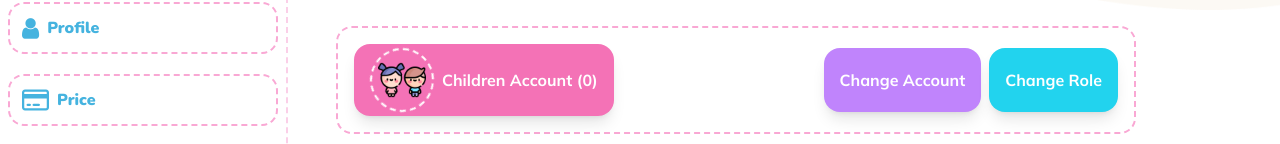
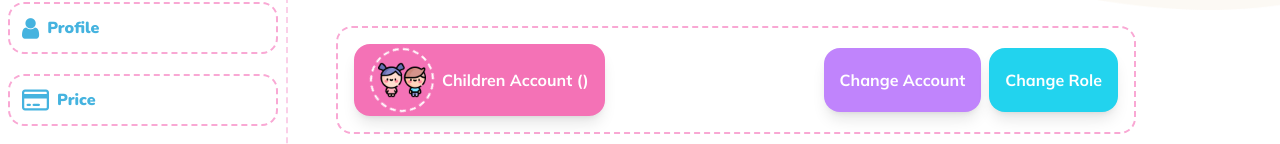
Before and after one commit to Najafi13814252/company-project, a Vue app: page /profile in a window 1280 px wide. Shown: the part 394-538 px from the top of the page. Built offline with nearby package versions, Linux system fonts and the light colour scheme.

Commit message:
Local storage and profile were updated

```diff
--- a/src/components/Children.vue
+++ b/src/components/Children.vue
@@ -72,6 +72,7 @@
         },
         created() {
             this.todos = JSON.parse(localStorage.getItem(STORAGE_KEY) || '[]')
+            localStorage.key = this.todos.length
             if (this.todos == "") {
                 this.showEmptyForm = true
             }
--- a/src/components/Profile.vue
+++ b/src/components/Profile.vue
@@ -24,7 +24,7 @@
                             <div class="border-2 absolute left-0 top-0 border-dashed border-white rounded-full w-full h-full animate-spin-very-slow rotate-180"></div>
                             <img class="w-16 p-2" src="./../../public/images/children.png" alt="children">
                         </div>
-                        <button class="font-bold text-white">Children Account (<span>0</span>)</button>
+                        <button class="font-bold text-white">Children Account (<span>{{ localLength }}</span>)</button>
                     </div>
                 </router-link>
                 <div class="flex flex-wrap items-center gap-2 cursor-pointer">
@@ -51,13 +51,16 @@
 
 <script>
 
+    const LOCAL_LENGTH = localStorage.getItem('key')
+
     export default {
         data() {
             return {
                 profile: [
                     {title: 'Profile', label1: 'Name', label2: 'Email', textBtn: 'Save', typeLabel1: 'text', typeLabel2: 'email', id: 1},
                     {title: 'Password', label1: 'Current Password', label2: 'New Password', textBtn: 'Change', typeLabel1: 'password', typeLabel2: 'password', id: 2}
-                ]
+                ],
+                localLength: LOCAL_LENGTH
             }
         }
     }
--- a/src/components/Sidebar.vue
+++ b/src/components/Sidebar.vue
@@ -1,7 +1,7 @@
 <template>
 
     <!-- user -->
-    <div class="absolute top-5 right-5 md:relative flex justify-end items-center mr-5 cursor-pointer">
+    <div class="absolute top-5 md:right-5 right-0 md:relative flex justify-end items-center mr-5 cursor-pointer">
         <span class="pr-5 text-gray-500 text-sm font-bold">User</span>
         <div class="fa fa-user-o text-2xl text-white bg-pink-300 p-1 text-center md:w-11 md:h-11 w-10 h-10 rounded-full"></div>
     <div class="absolute md:-mr-[.47rem] -mr-[.33rem]  border-2 border-dashed border-pink-300 md:p-7 p-6 rounded-full hover:animate-spin-slow hover:rotate-180"></div>
```
